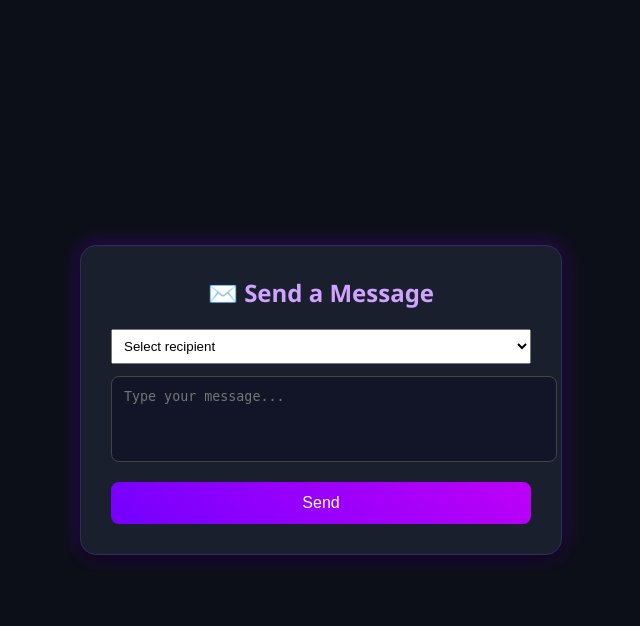
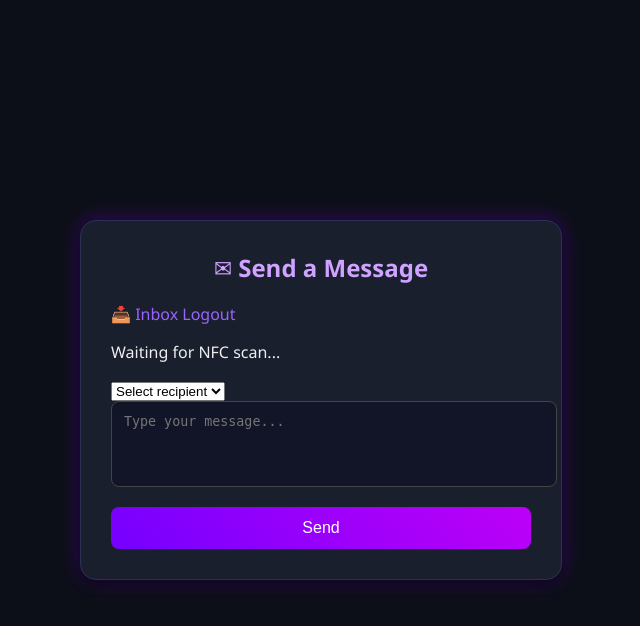
Before and after one commit to k2vin910/Projet-OLYTS-, a PHP site: page /send.php in a window 1280 px wide. Shown: the top 626 px of the page, without its empty margins (319-959 px from the left). Run offline with PHP 8.4, Linux system fonts and the light colour scheme; the visitor is signed in with stand-in values (Sample User, id 1); tables that the repository leaves empty or names only in its code hold one stand-in row (values such as "Sample post").

Commit message:
Update send.php

```diff
--- a/send.php
+++ b/send.php
@@ -5,27 +5,47 @@
     exit;
 }
 
-// connect to MySQL
-$db = new PDO("mysql:host=localhost;dbname=olyts;charset=utf8", "root", "");
-$db->setAttribute(PDO::ATTR_ERRMODE, PDO::ERRMODE_EXCEPTION);
+$bdd = new PDO("mysql:host=sql113.infinityfree.com;dbname=if0_39961547_olyts;charset=utf8", "if0_39961547", "GnBN8eTGaQ6hcD");
+$bdd->setAttribute(PDO::ATTR_ERRMODE, PDO::ERRMODE_EXCEPTION);
 
 $success = null;
-if ($_SERVER["REQUEST_METHOD"] === "POST" && !empty($_POST["message"]) && !empty($_POST["receiver"])) {
-    $stmt = $db->prepare("INSERT INTO messagerie (sender_id, receiver_id, content) VALUES (:s, :r, :c)");
-    $stmt->execute([
-        ":s" => $_SESSION["identite"],
-        ":r" => (int)$_POST["receiver"],
-        ":c" => $_POST["message"]
-    ]);
-    $success = "✅ Message sent!";
+$error = null;
+
+if ($_SERVER["REQUEST_METHOD"] === "POST") {
+    $nfc_id = $_POST["nfc_id"] ?? null;
+    $message = trim($_POST["message"] ?? "");
+    $receiver = $_POST["receiver"] ?? null;
+    $replyTo = $_POST["reply_to"] ?? null;
+
+    // Verify NFC tag matches logged-in user
+    if ($nfc_id !== $_SESSION["nfc_id"]) {
+        $error = "❌ Unauthorized NFC tag!";
+    } elseif (!$message) {
+        $error = "❌ Message cannot be empty.";
+    } else {
+        // Use reply_to if set, otherwise selected receiver
+        $finalReceiver = $replyTo ?? $receiver;
+
+        if (!$finalReceiver) {
+            $error = "❌ No recipient selected.";
+        } else {
+            $stmt = $bdd->prepare("INSERT INTO messagerie (sender_id, receiver_id, content) VALUES (:s, :r, :c)");
+            $stmt->execute([
+                ":s" => $_SESSION["identite"],
+                ":r" => (int)$finalReceiver,
+                ":c" => $message
+            ]);
+            $success = "✅ Message sent!";
+        }
+    }
 }
 
-// get all users except the current one
-$users = $db->prepare("SELECT id, username FROM identite WHERE id != :id");
+// Get all users for dropdown
+$users = $bdd->prepare("SELECT id, username FROM identite WHERE id != :id");
 $users->execute([":id" => $_SESSION["identite"]]);
 $users = $users->fetchAll(PDO::FETCH_ASSOC);
 
-// if reply (from inbox)
+// Pre-select reply if any
 $replyTo = $_POST["reply_to"] ?? null;
 ?>
 <!DOCTYPE html>
@@ -34,12 +54,24 @@
   <meta charset="UTF-8">
   <title>Send Message</title>
   <link rel="stylesheet" href="style.css">
+  <script src="script.js"></script>
 </head>
-<body>
+<body onload="startNFC()">
   <div class="box">
-    <h2>✉️ Send a Message</h2>
-    <form method="POST">
-      <select name="receiver" required style="width:100%;padding:8px;margin-bottom:12px;">
+    <h2>✉ Send a Message</h2>
+    <div class="nav">
+      <a href="inbox.php" class="btn small">📥 Inbox</a>
+      <a href="index.php" class="btn small danger">Logout</a>
+    </div>
+
+    <?php if($success) echo "<p class='message success'>$success</p>"; ?>
+    <?php if($error) echo "<p class='message error'>$error</p>"; ?>
+
+    <p id="status" class="status">Waiting for NFC scan...</p>
+
+    <form method="POST" class="form">
+      <input type="hidden" name="nfc_id" id="nfc_id" value="<?= $_SESSION["nfc_id"] ?>">
+      <select name="receiver" required class="input">
         <option value="">Select recipient</option>
         <?php foreach ($users as $u): ?>
           <option value="<?= $u["id"] ?>" <?= $replyTo==$u["id"]?"selected":"" ?>>
@@ -47,10 +79,9 @@
           </option>
         <?php endforeach; ?>
       </select>
-      <textarea name="message" rows="4" placeholder="Type your message..." required></textarea>
-      <button type="submit">Send</button>
+      <textarea name="message" rows="4" required placeholder="Type your message..."></textarea>
+      <button type="submit" id="sendBtn" class="btn">Send</button>
     </form>
-    <?php if ($success): ?><div class="message"><?= $success ?></div><?php endif; ?>
   </div>
 </body>
 </html>
```
